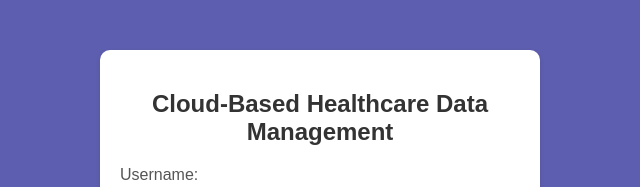
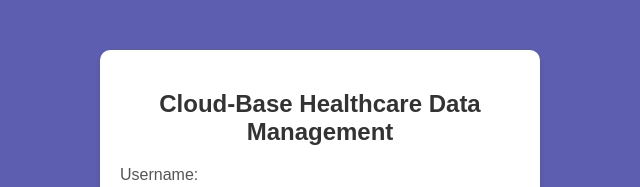
Before and after one commit to rubenjacob23/my-project, a React (Create React App) app: page / in a window 1280 px wide. Shown: the top 187 px of the page, without its empty margins (320-960 px from the left). Built offline with nearby package versions, Linux system fonts and the light colour scheme.

Commit message:
updated App.js

```diff
--- a/src/App.js
+++ b/src/App.js
@@ -22,7 +22,7 @@ const LoginPage = () => {
 
   return (
     <div className="login-container">
-      <h2>Cloud-Based Healthcare Data Management</h2>
+      <h2>Cloud-Base Healthcare Data Management</h2>
       <form onSubmit={handleFormSubmit}>
         <div className="form-group">
           <label htmlFor="username">Username:</label>
```
